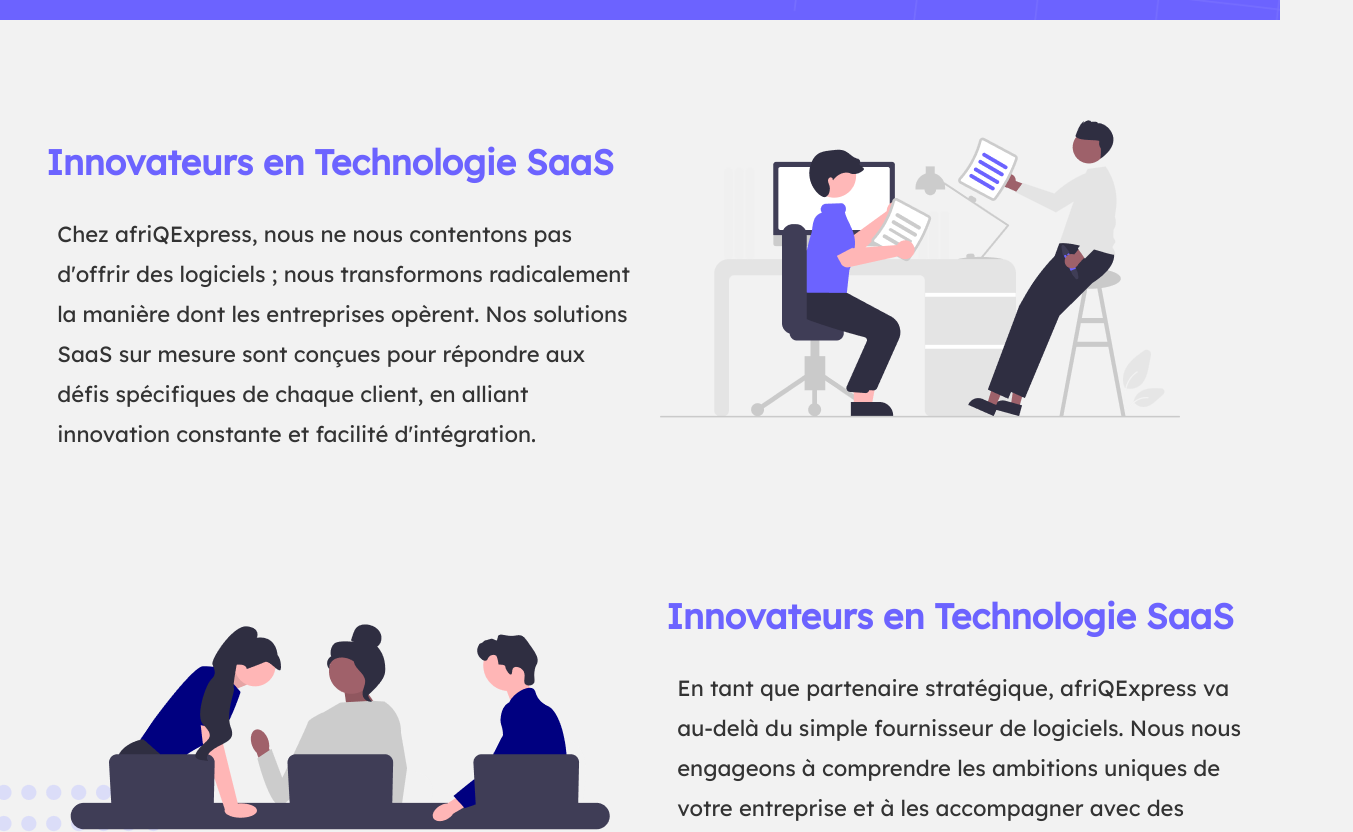
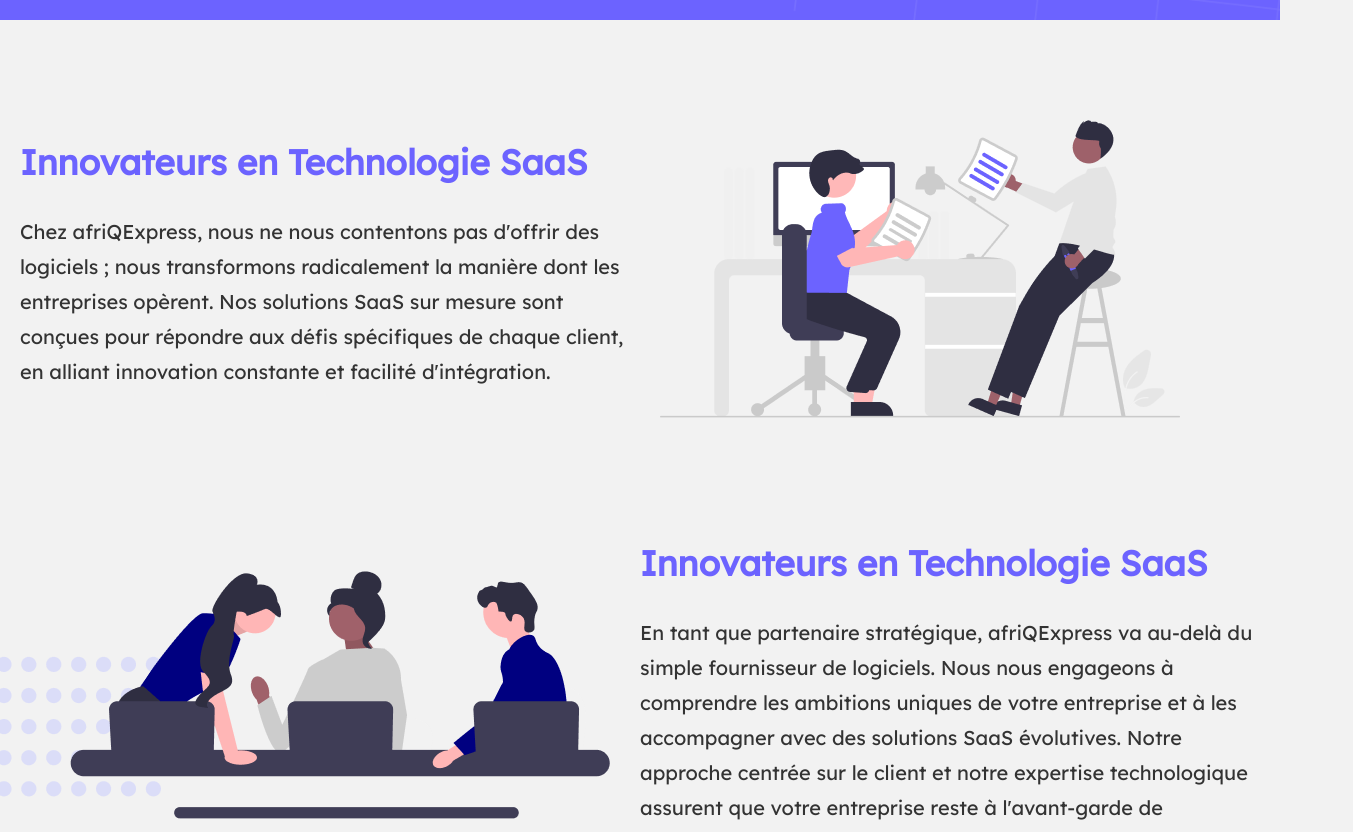
Before and after one commit to afriqexpress/home, a React (Vite) app: page /aboutus in a window 1280 px wide. Shown: the part 680-1512 px from the top of the page, 1353 px wide, since content can reach past the window. Built offline with nearby package versions, Linux system fonts and the light colour scheme.

Commit message:
Final Changes

```diff
--- a/src/components/abouthero/AboutHero.css
+++ b/src/components/abouthero/AboutHero.css
@@ -92,7 +92,6 @@
             text-align: center;
             margin-top: 10px;
             font-weight: 100;
-            width: 100%;
         }
 
 }
--- a/src/components/abouthero/AboutHero.tsx
+++ b/src/components/abouthero/AboutHero.tsx
@@ -26,7 +26,7 @@ function AboutHero() {
           <div className="text_container">
             <div className="about_text_wrapper">
               <h3 className="heading">Qui sommes-nous !</h3>
-              <p className="paragraph_about">
+              <p className="paragraph">
               Nous sommes afriQExpress, l'incarnation de l'innovation et de la résolution de problèmes à travers le prisme de la technologie SaaS. En tant qu'entreprise dédiée à transformer les défis en opportunités, nous développons des solutions logicielles qui non seulement répondent aux besoins actuels de nos clients mais anticipent également les tendances futures du marché.
               </p>
               <button className="hero_contact_btn" onClick={handleScrollToContact}>Contactez-nous</button>
--- a/src/components/herosection/HeroSection.css
+++ b/src/components/herosection/HeroSection.css
@@ -130,7 +130,6 @@
         text-align: center;
         margin-top: 10px;
         font-weight: 100;
-        width: 100%;
     }
     .text_wrapper {
         width: 75%;
--- a/src/components/infosection/Info.css
+++ b/src/components/infosection/Info.css
@@ -10,20 +10,22 @@
 .text_info {
     flex: 6;
     padding: 20px;
+    display: flex;
+    flex-direction: column;
+    align-items: flex-start;
 }
 .info_heading {
     color: #6C63FF;
 }
 .info_para {
     color: #333333;
-    font-size: 22px;
-    line-height: 40px;
+    font-size: 20px;
+    line-height: 35px;
     margin-top: 20px;
     font-weight: 200;
 }
 .text_wrap {
     /* width: 65%; */
-    margin-left: 6%;
     margin-top: 30px;
 }
 .image_info {
@@ -97,16 +99,19 @@
         line-height: 25px;
         margin-top: 20px;
         font-weight: 200;
+        margin-top: 10px;
     }
     .mobile_text_wrap {
         width: 80%;
         margin-left: 10%;
         text-align: center;
+        margin-top: 10px;
 
     }
     .mobile_text_wrap2 {
         width: 80%;
         text-align: center;
+        margin-top: 10px;
 
     }
 }
--- a/src/components/newfooter/NewFooter.tsx
+++ b/src/components/newfooter/NewFooter.tsx
@@ -27,8 +27,8 @@ function NewFooter() {
             </div>
             <div className="logo_text">
                 <img src={Location} alt=""/>
-                <span className="text">Paasheuvelweg8, 1105BH <br />
-                Amsterdam Adoboukome 88, rue, Lome</span>
+                <span className="text">Paasheuvelweg8, 1105BH  Amsterdam  <br />
+                   Adoboukome 88, rue, Lome</span>
             </div>
             </div>
             </div>
@@ -37,7 +37,7 @@ function NewFooter() {
         <div className="product_wraper">
         <div className="about">
             <span className="about_heading">A propos de nous</span>
-            <span className="sub_text">Qui sommes-nous</span>
+            <a href="/aboutus" className="sub_text">Qui sommes-nous</a>
         </div>
         <div className="product">
         <span className="about_heading">Produits</span>
```
